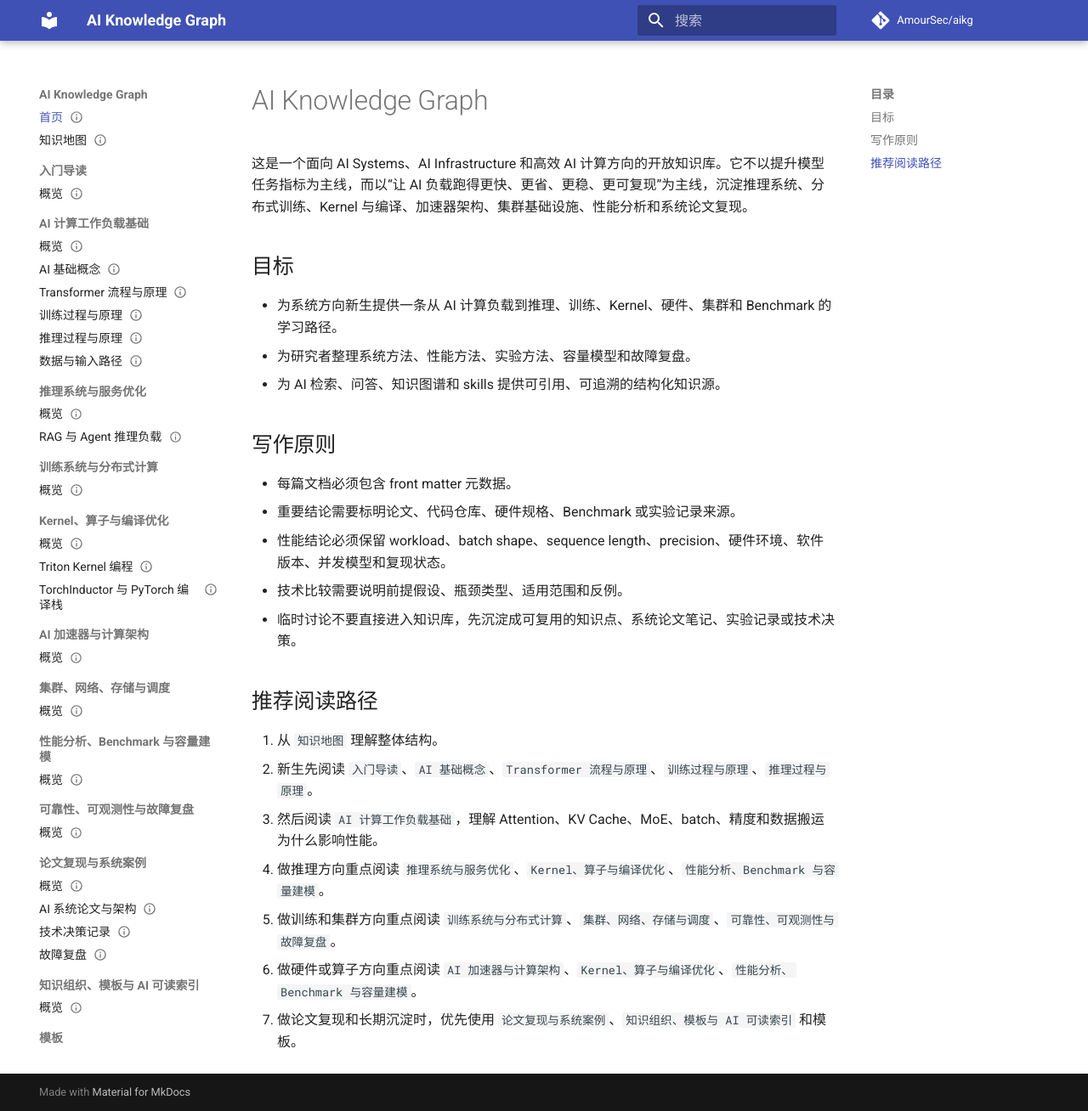
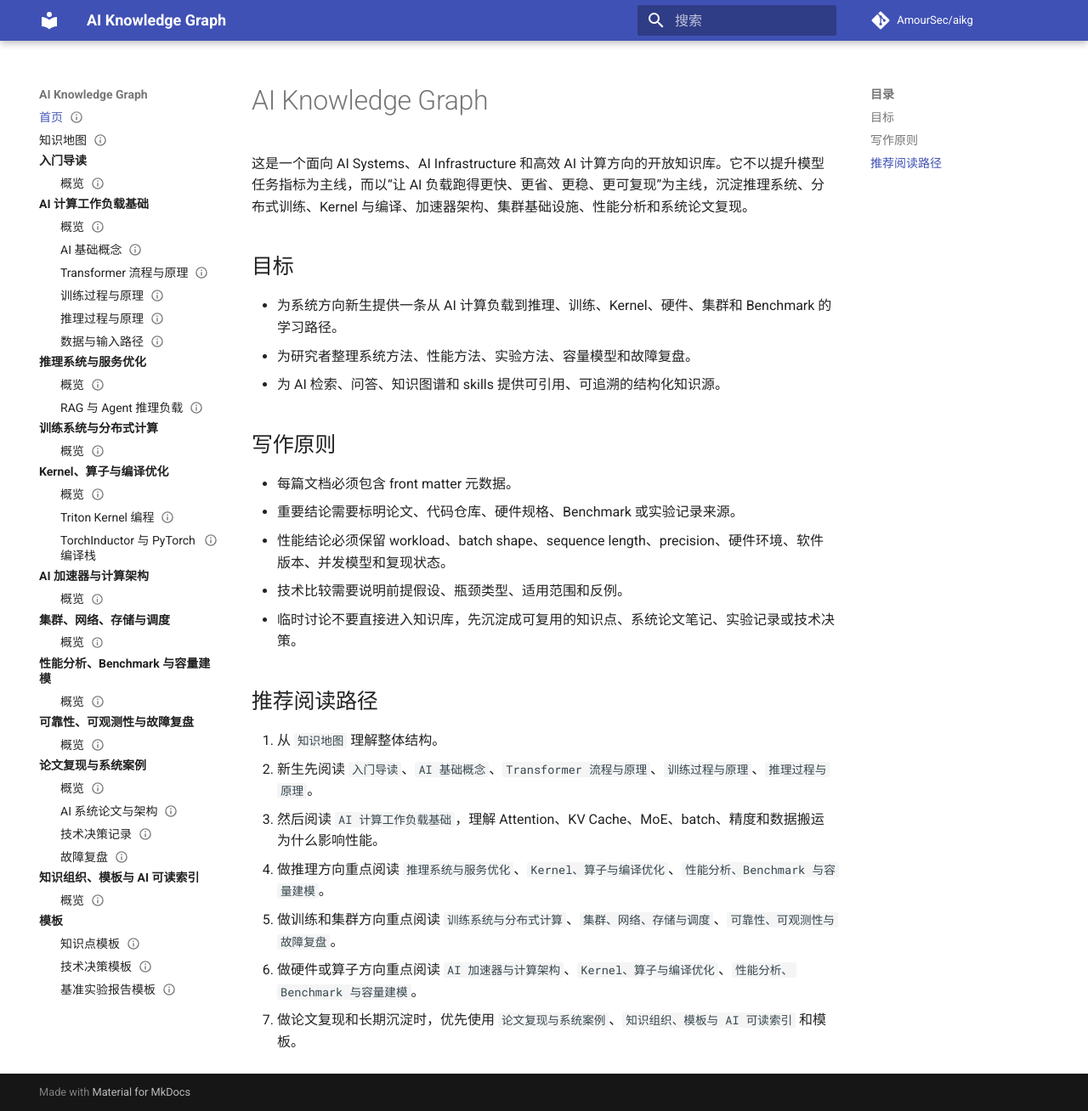
Before and after one commit to AmourSec/aikg, an MkDocs documentation site: the page built from docs/index.md, in a window 1280 px wide and 1308 px high. Shown: the whole window at 85% size. Built offline with MkDocs 1.6.1 and Material for MkDocs 9.7.7, drawn with Linux system fonts in a browser that asks for light colours; comment, search, counter and statistics services are not loaded.

Commit message:
Show full sidebar tree

```diff
--- a/docs/assets/stylesheets/extra.css
+++ b/docs/assets/stylesheets/extra.css
@@ -16,6 +16,53 @@
   .md-typeset .mermaid svg {
     max-width: none;
     min-width: 720px;
+  }
+}
+
+@media screen and (min-width: 76.25em) {
+  .md-sidebar--primary
+    .md-nav[data-md-level="0"]
+    > .md-nav__list
+    > .md-nav__item--nested
+    > .md-nav {
+    display: block !important;
+    max-height: none !important;
+    overflow: visible !important;
+    opacity: 1 !important;
+    transform: none !important;
+    visibility: visible !important;
+  }
+
+  .md-sidebar--primary
+    .md-nav[data-md-level="0"]
+    > .md-nav__list
+    > .md-nav__item--nested
+    > .md-nav
+    > .md-nav__title {
+    display: none;
+  }
+
+  .md-sidebar--primary
+    .md-nav[data-md-level="0"]
+    > .md-nav__list
+    > .md-nav__item--nested
+    > .md-nav__link {
+    margin-top: 0.3rem;
+    font-weight: 700;
+    cursor: default;
+  }
+
+  .md-sidebar--primary
+    .md-nav[data-md-level="0"]
+    > .md-nav__list
+    > .md-nav__item--nested
+    > .md-nav__link
+    .md-nav__icon {
+    display: none;
+  }
+
+  .md-sidebar--primary .md-nav[data-md-level="1"] .md-nav__link {
+    padding-left: 0.65rem;
   }
 }
 
--- a/mkdocs.yml
+++ b/mkdocs.yml
@@ -9,7 +9,6 @@ theme:
   name: material
   language: zh
   features:
-    - navigation.sections
     - navigation.expand
     - navigation.top
     - search.suggest
```
